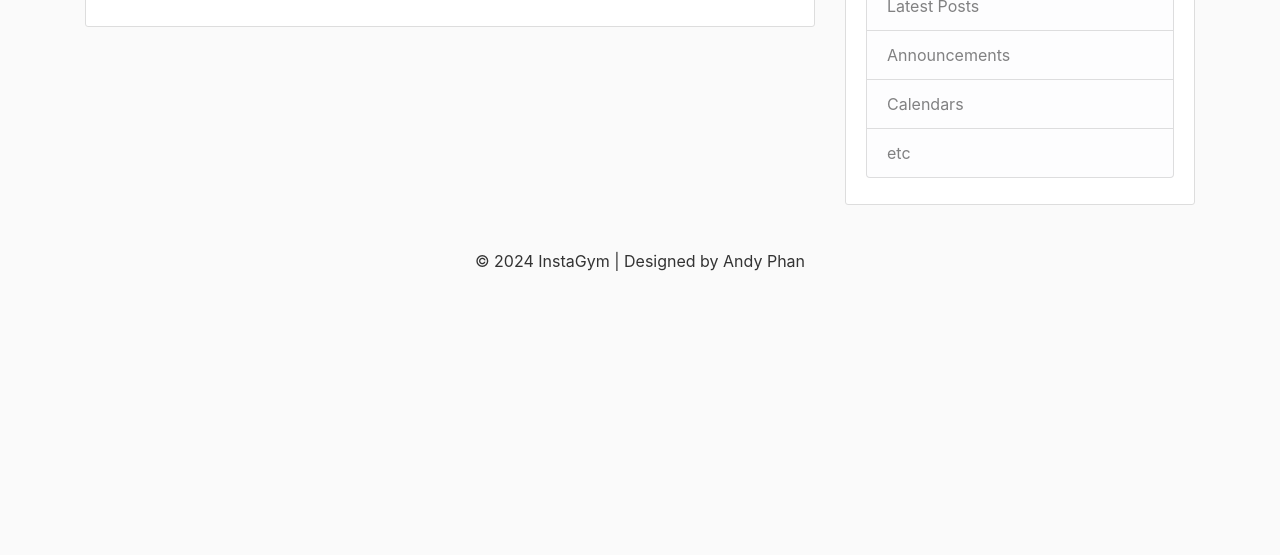
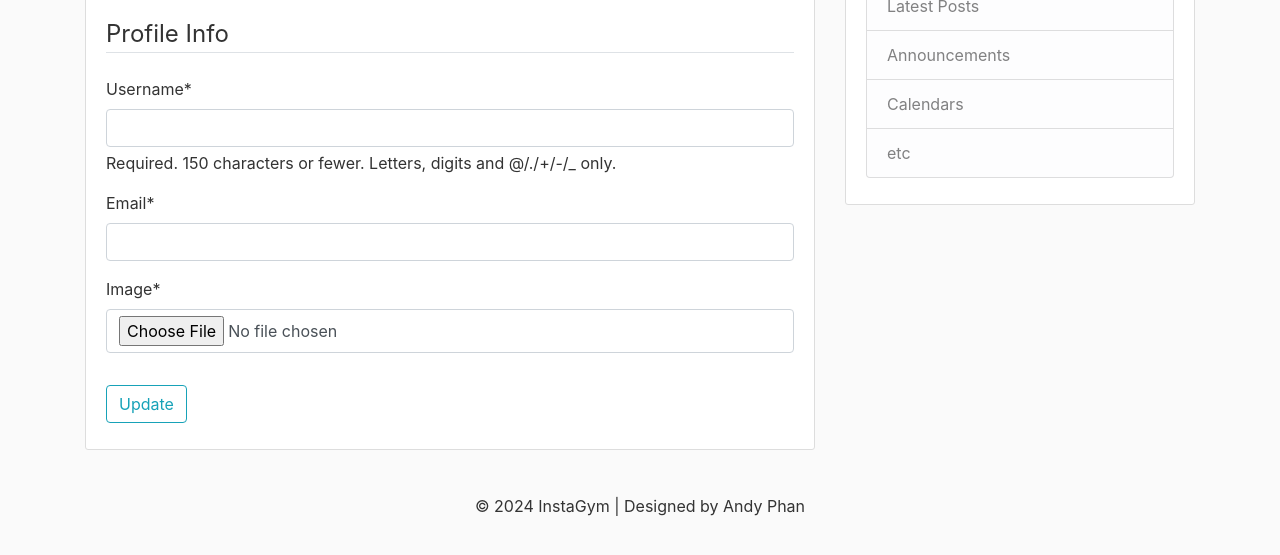
Before and after one commit to AndyyyPhan/InstaGym, a Django app: template users/templates/users/profile.html in a window 1280 px wide. Shown: the part 216-771 px from the top of the page. Run offline with Django 4.2, Linux system fonts and the light colour scheme; tables that the repository leaves empty hold one stand-in row (values such as "Sample post"); the template is opened without the code that fills it: values that come from a table or form of the project are taken from there, most other values are stand-ins (such as "Sample title", 1, 10 or a date in 2020); some libraries are stand-ins or nearby versions.

Commit message:
Added the new forms to profile html

```diff
--- a/users/templates/users/profile.html
+++ b/users/templates/users/profile.html
@@ -9,6 +9,16 @@
             <p class="text-secondary">{{ user.email }}</p>
         </div>
     </div>
-    <!-- FORM HERE -->
+    <form method="POST" enctype="multipart/form-data">
+        {% csrf_token %}
+        <fieldset class="form-group">
+            <legend class="border-bottom mb-4">Profile Info</legend>
+            {{ u_form|crispy }}
+            {{ p_form|crispy }}
+        </fieldset>
+        <div class="form-group">
+            <button class="btn btn-outline-info" type="submit">Update</button>
+        </div>
+    </form>
 </div>
 {% endblock content %}
```
